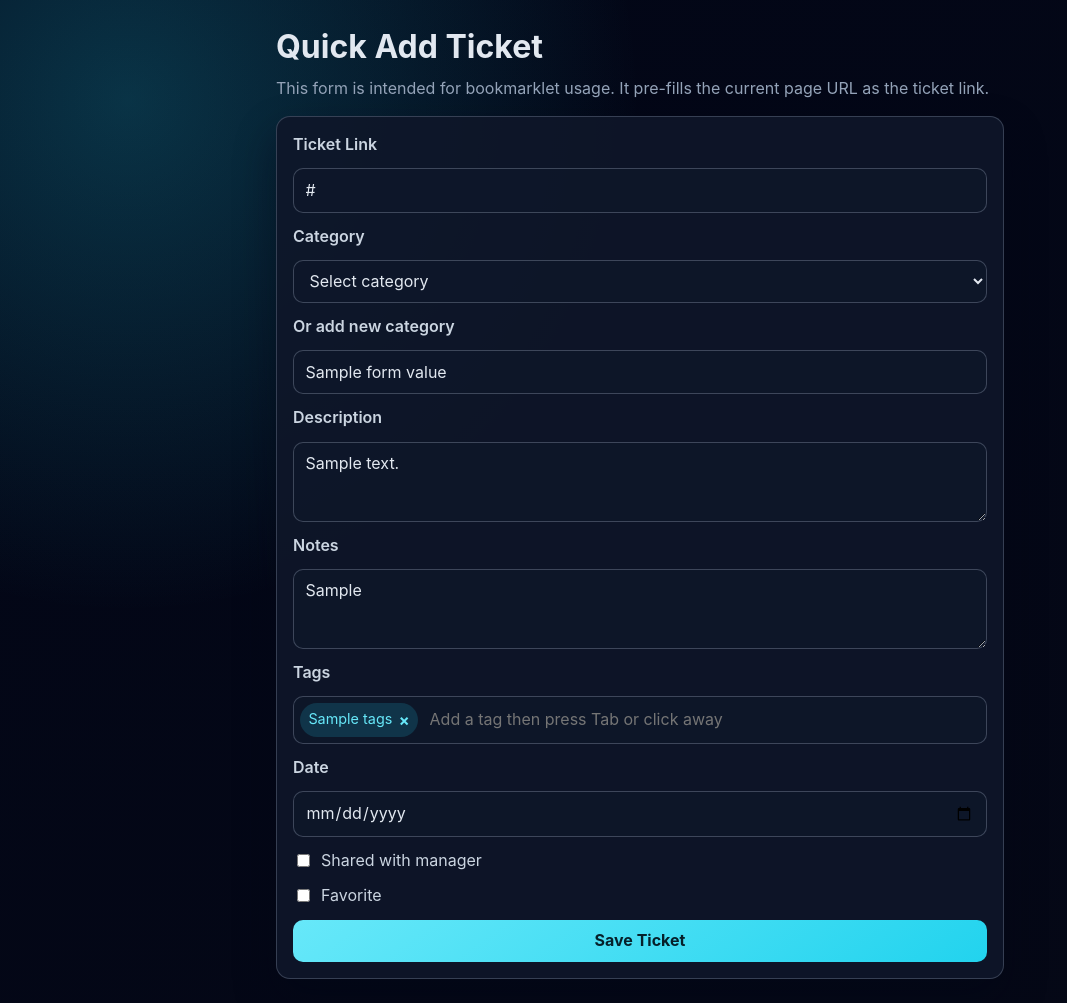
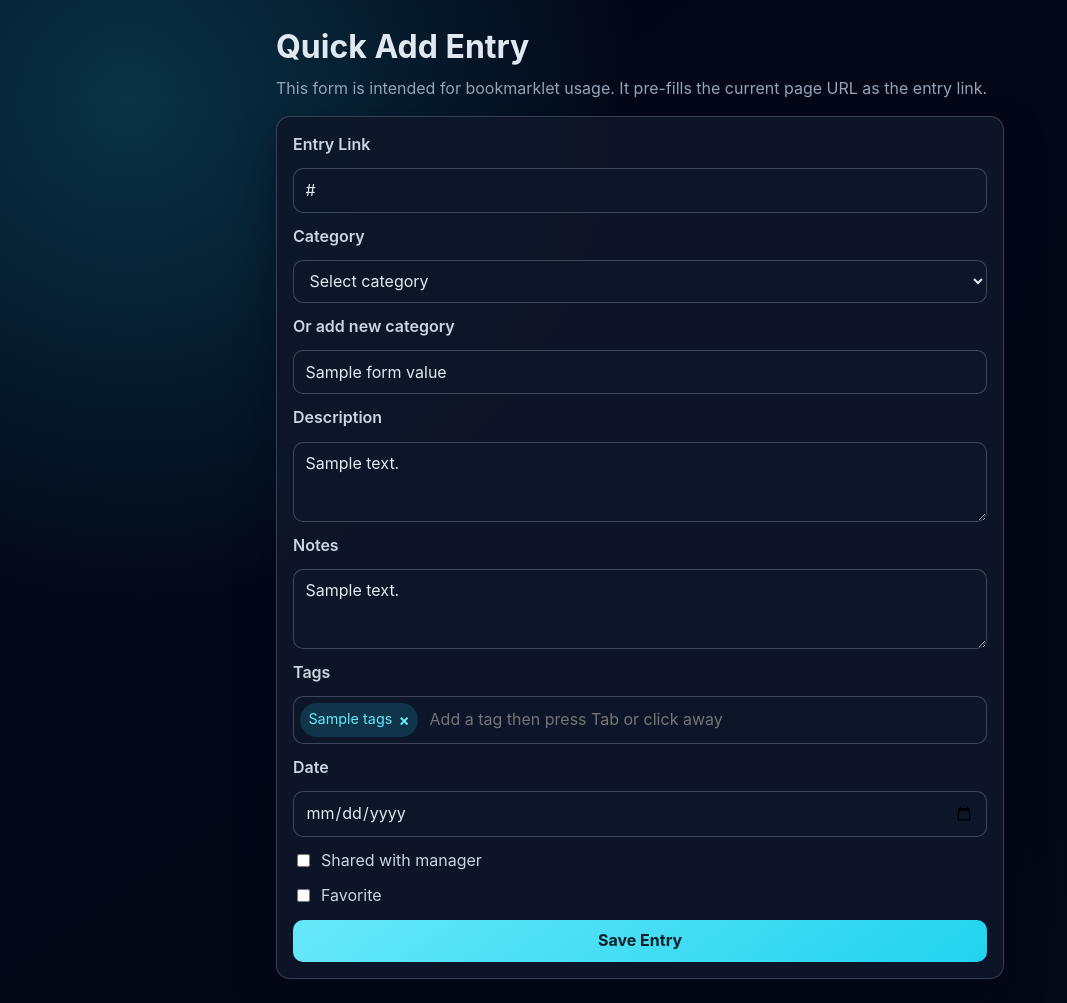
Before and after one commit to Mitchell-13/pack_tracker, a Flask app: template templates/bookmarklet_form.html in a window 1280 px wide. Shown: the whole page, without its empty margins (0-1067 px from the left). Run offline with Flask 3, Linux system fonts and the light colour scheme; the template is opened without the code that fills it: most values are stand-ins (such as "Sample title", 1, 10 or a date in 2020).

Commit message:
Fix tag filter click behavior and rename notes/entry references

```diff
--- a/app.py
+++ b/app.py
@@ -135,7 +135,7 @@ def _validated_filter_date(raw_date: str) -> str:
     return normalized_date
 
 
-def _ticket_link_label(link: str) -> str:
+def _entry_link_label(link: str) -> str:
     parsed_link = urlparse(link)
     host = parsed_link.netloc.lower()
     path = parsed_link.path.strip("/")
@@ -175,7 +175,7 @@ def _get_or_create_category_id(db: sqlite3.Connection, category_id: str, new_cat
     return str(category_row["id"])
 
 
-def _build_ticket_filters(args: Any) -> tuple[list[str], list[Any], dict[str, Any]]:
+def _build_entry_filters(args: Any) -> tuple[list[str], list[Any], dict[str, Any]]:
     description_search = args.get("q", "").strip()
     category_filter = args.get("category_id", "").strip()
     shared_only = args.get("shared_only", "0") == "1"
@@ -235,11 +235,11 @@ def _build_ticket_filters(args: Any) -> tuple[list[str], list[Any], dict[str, An
     return where_clauses, params, filter_state
 
 
-def _validated_ticket_fields(form: Any) -> tuple[str, str, str, str, str, int, int, list[str]] | None:
+def _validated_entry_fields(form: Any) -> tuple[str, str, str, str, str, int, int, list[str]] | None:
     link = form.get("link", "").strip()
     category_id = form.get("category_id", "").strip()
     description = form.get("description", "").strip()
-    ai_analysis = form.get("ai_analysis", "")
+    notes = form.get("ai_analysis", "")
     date_value = form.get("date", "").strip()
     shared_with_manager = 1 if form.get("shared_with_manager") == "on" else 0
     favorite = 1 if form.get("favorite") == "on" else 0
@@ -257,7 +257,7 @@ def _validated_ticket_fields(form: Any) -> tuple[str, str, str, str, str, int, i
         link,
         category_id,
         description,
-        ai_analysis,
+        notes,
         date_value,
         shared_with_manager,
         favorite,
@@ -279,7 +279,7 @@ def index() -> str:
     sort_column = allowed_sort.get(sort_by, "t.date")
     sort_order = "ASC" if order == "asc" else "DESC"
 
-    where_clauses, params, filter_state = _build_ticket_filters(request.args)
+    where_clauses, params, filter_state = _build_entry_filters(request.args)
 
     where_sql = f"WHERE {' AND '.join(where_clauses)}" if where_clauses else ""
 
@@ -287,7 +287,7 @@ def index() -> str:
     ticket_rows = db.execute(
         f"""
         SELECT t.id, t.link, c.name AS category, t.description, t.date,
-               t.ai_analysis, t.shared_with_manager, t.favorite,
+               t.ai_analysis AS notes, t.shared_with_manager, t.favorite,
                COALESCE(GROUP_CONCAT(tg.name, ', '), '') AS tags
         FROM tickets t
         JOIN categories c ON t.category_id = c.id
@@ -304,7 +304,7 @@ def index() -> str:
     for ticket in ticket_rows:
         ticket_dict = dict(ticket)
         ticket_dict["display_date"] = _human_readable_date(ticket_dict["date"])
-        ticket_dict["link_label"] = _ticket_link_label(ticket_dict["link"])
+        ticket_dict["link_label"] = _entry_link_label(ticket_dict["link"])
         tickets.append(ticket_dict)
 
     categories = db.execute("SELECT id, name FROM categories ORDER BY name ASC").fetchall()
@@ -313,7 +313,7 @@ def index() -> str:
     if edit_id.isdigit():
         ticket_to_edit = db.execute(
             """
-            SELECT id, link, category_id, description, ai_analysis, date, shared_with_manager, favorite
+            SELECT id, link, category_id, description, ai_analysis AS notes, date, shared_with_manager, favorite
             FROM tickets
             WHERE id = ?
             """,
@@ -347,7 +347,7 @@ def index() -> str:
 
 @app.route("/tickets/export", methods=["GET"])
 def export_tickets() -> Response:
-    where_clauses, params, _ = _build_ticket_filters(request.args)
+    where_clauses, params, _ = _build_entry_filters(request.args)
 
     where_sql = f"WHERE {' AND '.join(where_clauses)}" if where_clauses else ""
 
@@ -359,7 +359,7 @@ def export_tickets() -> Response:
                t.category_id,
                c.name AS category,
                t.description,
-               t.ai_analysis,
+               t.ai_analysis AS notes,
                t.date,
                t.shared_with_manager,
                t.favorite,
@@ -384,7 +384,7 @@ def export_tickets() -> Response:
             "category_id",
             "category",
             "description",
-            "ai_analysis",
+            "notes",
             "date",
             "shared_with_manager",
             "favorite",
@@ -400,7 +400,7 @@ def export_tickets() -> Response:
                 ticket["category_id"],
                 ticket["category"],
                 ticket["description"],
-                ticket["ai_analysis"],
+                ticket["notes"],
                 ticket["date"],
                 ticket["shared_with_manager"],
                 ticket["favorite"],
@@ -420,11 +420,11 @@ def export_tickets() -> Response:
 
 @app.route("/tickets", methods=["POST"])
 def add_ticket() -> Any:
-    ticket_fields = _validated_ticket_fields(request.form)
-    if ticket_fields is None:
+    entry_fields = _validated_entry_fields(request.form)
+    if entry_fields is None:
         return redirect(url_for("index"))
 
-    link, category_id, description, ai_analysis, date_value, shared_with_manager, favorite, tags = ticket_fields
+    link, category_id, description, notes, date_value, shared_with_manager, favorite, tags = entry_fields
 
     db = get_db()
     cursor = db.execute(
@@ -432,7 +432,7 @@ def add_ticket() -> Any:
         INSERT INTO tickets (link, category_id, description, ai_analysis, date, shared_with_manager, favorite)
         VALUES (?, ?, ?, ?, ?, ?, ?)
         """,
-        (link, category_id, description, ai_analysis, date_value, shared_with_manager, favorite),
+        (link, category_id, description, notes, date_value, shared_with_manager, favorite),
     )
     _sync_ticket_tags(db, cursor.lastrowid, tags)
     db.commit()
@@ -455,7 +455,7 @@ def bookmarklet_add_ticket() -> str:
             form_values={
                 "link": link,
                 "description": "",
-                "ai_analysis": "",
+                "notes": "",
                 "tags": "",
                 "date": date.today().isoformat(),
                 "category_id": "",
@@ -473,11 +473,11 @@ def bookmarklet_add_ticket() -> str:
     submitted_form = request.form.copy()
     submitted_form["category_id"] = selected_category_id
 
-    ticket_fields = _validated_ticket_fields(submitted_form)
+    entry_fields = _validated_entry_fields(submitted_form)
     form_values = {
         "link": request.form.get("link", "").strip(),
         "description": request.form.get("description", "").strip(),
-        "ai_analysis": request.form.get("ai_analysis", ""),
+        "notes": request.form.get("ai_analysis", ""),
         "tags": request.form.get("tags", ""),
         "date": request.form.get("date", "").strip(),
         "category_id": selected_category_id,
@@ -486,7 +486,7 @@ def bookmarklet_add_ticket() -> str:
         "favorite": request.form.get("favorite") == "on",
     }
 
-    if ticket_fields is None:
+    if entry_fields is None:
         categories = db.execute("SELECT id, name FROM categories ORDER BY name ASC").fetchall()
         return render_template(
             "bookmarklet_form.html",
@@ -497,13 +497,13 @@ def bookmarklet_add_ticket() -> str:
             form_values=form_values,
         )
 
-    link, category_id, description, ai_analysis, date_value, shared_with_manager, favorite, tags = ticket_fields
+    link, category_id, description, notes, date_value, shared_with_manager, favorite, tags = entry_fields
     cursor = db.execute(
         """
         INSERT INTO tickets (link, category_id, description, ai_analysis, date, shared_with_manager, favorite)
         VALUES (?, ?, ?, ?, ?, ?, ?)
         """,
-        (link, category_id, description, ai_analysis, date_value, shared_with_manager, favorite),
+        (link, category_id, description, notes, date_value, shared_with_manager, favorite),
     )
     _sync_ticket_tags(db, cursor.lastrowid, tags)
     db.commit()
@@ -511,7 +511,7 @@ def bookmarklet_add_ticket() -> str:
     form_values.update(
         {
             "description": "",
-            "ai_analysis": "",
+            "notes": "",
             "tags": "",
             "new_category_name": "",
             "shared_with_manager": False,
@@ -531,11 +531,11 @@ def bookmarklet_add_ticket() -> str:
 
 @app.route("/tickets/<int:ticket_id>/edit", methods=["POST"])
 def edit_ticket(ticket_id: int) -> Any:
-    ticket_fields = _validated_ticket_fields(request.form)
-    if ticket_fields is None:
+    entry_fields = _validated_entry_fields(request.form)
+    if entry_fields is None:
         return redirect(url_for("index", edit_id=ticket_id))
 
-    link, category_id, description, ai_analysis, date_value, shared_with_manager, favorite, tags = ticket_fields
+    link, category_id, description, notes, date_value, shared_with_manager, favorite, tags = entry_fields
 
     db = get_db()
     db.execute(
@@ -550,7 +550,7 @@ def edit_ticket(ticket_id: int) -> Any:
             favorite = ?
         WHERE id = ?
         """,
-        (link, category_id, description, ai_analysis, date_value, shared_with_manager, favorite, ticket_id),
+        (link, category_id, description, notes, date_value, shared_with_manager, favorite, ticket_id),
     )
     _sync_ticket_tags(db, ticket_id, tags)
     db.commit()
--- a/templates/bookmarklet_form.html
+++ b/templates/bookmarklet_form.html
@@ -135,11 +135,11 @@
   </style>
 </head>
 <body>
-  <h1>Quick Add Ticket</h1>
-  <p>This form is intended for bookmarklet usage. It pre-fills the current page URL as the ticket link.</p>
+  <h1>Quick Add Entry</h1>
+  <p>This form is intended for bookmarklet usage. It pre-fills the current page URL as the entry link.</p>
 
   {% if success %}
-    <div class="message success">Ticket saved successfully. This window will close automatically.</div>
+    <div class="message success">Entry saved successfully. This window will close automatically.</div>
   {% endif %}
 
   {% if error %}
@@ -147,7 +147,7 @@
   {% endif %}
 
   <form method="post" action="{{ url_for('bookmarklet_add_ticket') }}">
-    <label for="link">Ticket Link</label>
+    <label for="link">Entry Link</label>
     <input id="link" name="link" type="url" value="{{ form_values['link'] }}" required />
 
     <label for="category_id">Category</label>
@@ -173,7 +173,7 @@
     <textarea id="description" name="description" required>{{ form_values['description'] }}</textarea>
 
     <label for="ai_analysis">Notes</label>
-    <textarea id="ai_analysis" name="ai_analysis">{{ form_values['ai_analysis'] }}</textarea>
+    <textarea id="ai_analysis" name="ai_analysis">{{ form_values['notes'] }}</textarea>
 
     <label for="tags">Tags</label>
     <input id="tags" name="tags" type="hidden" value="{{ form_values['tags'] }}" />
@@ -194,7 +194,7 @@
       Favorite
     </label>
 
-    <button type="submit">Save Ticket</button>
+    <button type="submit">Save Entry</button>
   </form>
 
   <script>
```
Also changed, not shown: templates/index.html (+38 -35 lines), README.md.
